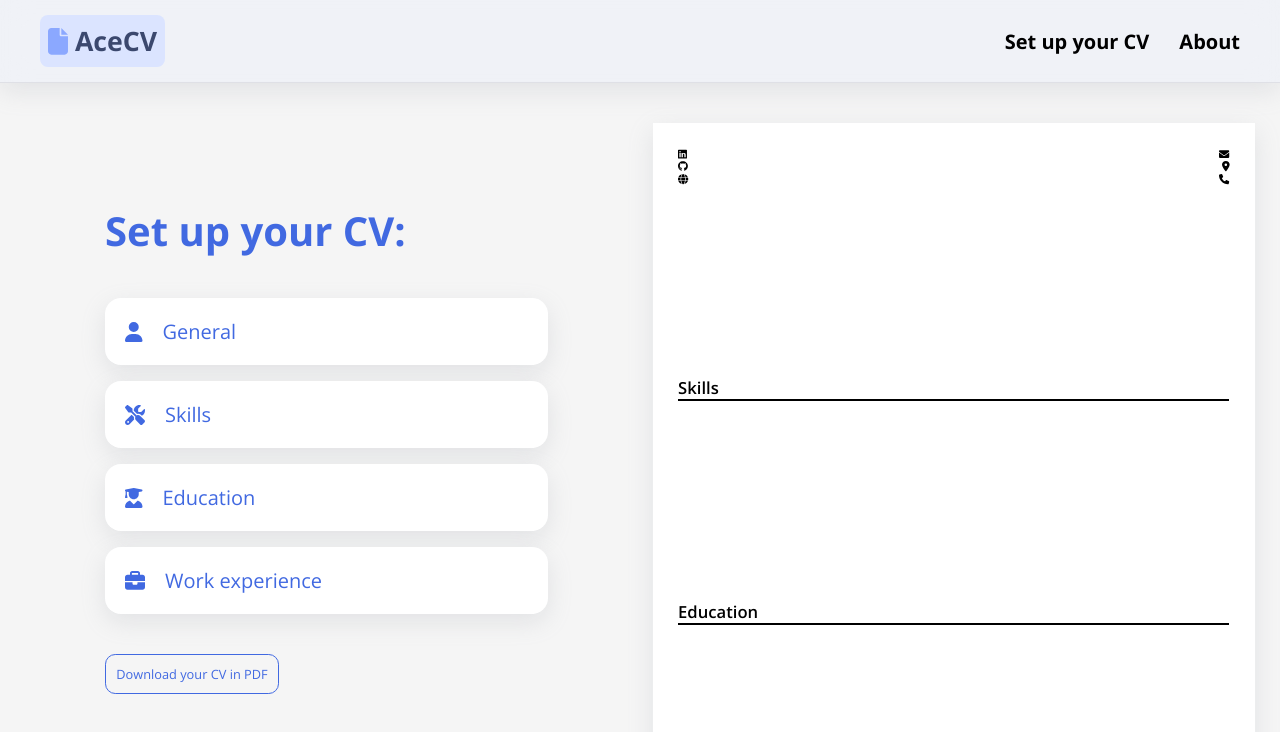
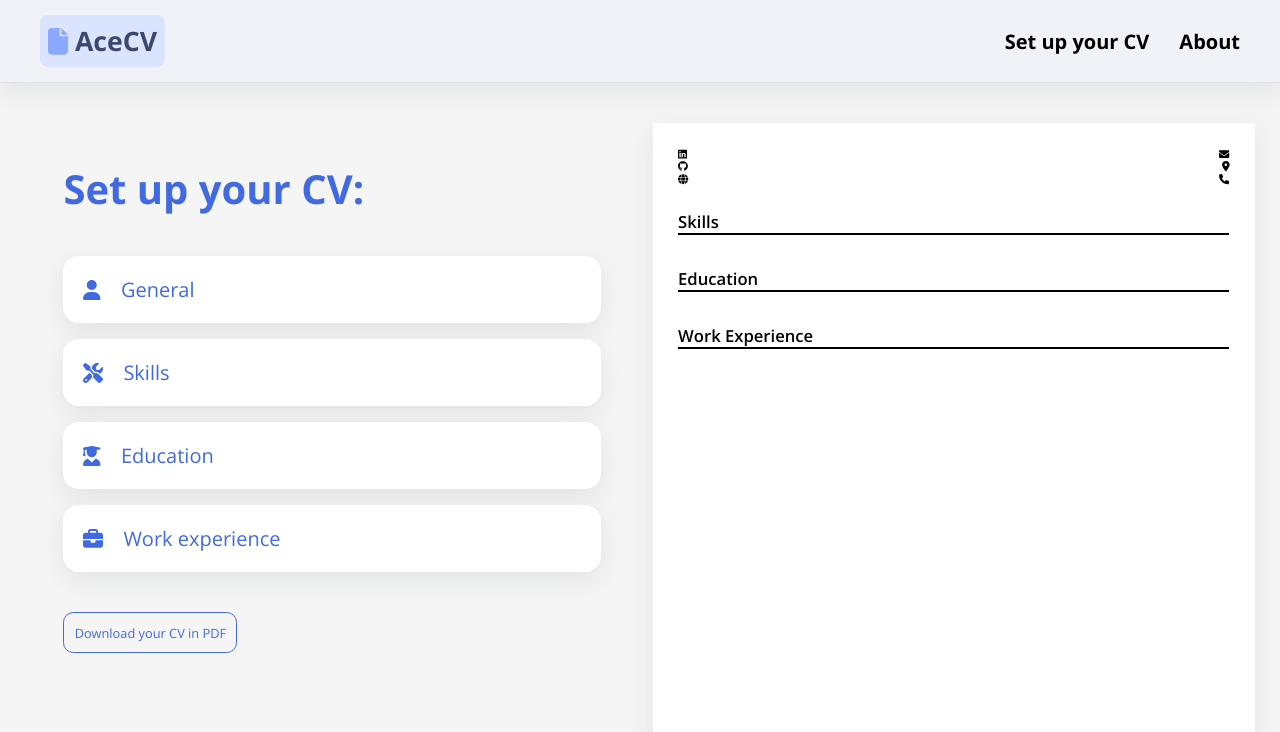
Before and after one commit to cherartem/cv-application, a React (Create React App) app: page / in a window 1280 px wide. Shown: the top 732 px of the page. Built offline with nearby package versions, Linux system fonts and the light colour scheme.

Commit message:
Bug fix: removing education and work form objects

```diff
--- a/package.json
+++ b/package.json
@@ -24,6 +24,7 @@
     "react-to-print": "^2.14.11",
     "react-zoom-pan-pinch": "^2.2.0",
     "uniqid": "^5.4.0",
+    "uuid": "^9.0.0",
     "web-vitals": "^2.1.4"
   },
   "scripts": {
--- a/src/components/RenderCreatePage/RenderCreatePage.jsx
+++ b/src/components/RenderCreatePage/RenderCreatePage.jsx
@@ -23,16 +23,7 @@ class RenderCreatePage extends Component {
         skillsList: '',
       },
       education: [],
-      workExperience: [
-        {
-          companyName: 'Twitter',
-          title: 'Senior Software Engineer',
-          started: 'October 2016',
-          finished: 'current',
-          location: 'San Francisco, CA',
-          description: 'Built and maintained application that scaled to 2M daily users, communicating with cross-functional teams regarding product and design'
-        }
-      ]
+      workExperience: []
     }
   }
 
--- a/src/components/RenderCreatePage/forms/EducationMenu.jsx
+++ b/src/components/RenderCreatePage/forms/EducationMenu.jsx
@@ -1,5 +1,6 @@
 import { Component } from "react";
 import { EducationComponent } from "./EducationComponent";
+import { v4 as uuidv4 } from 'uuid';
 
 export class EducationMenu extends Component {
   constructor(props) {
@@ -18,27 +19,27 @@ export class EducationMenu extends Component {
 
   newEdObj = () => {
     const educationRef = this.props.getState.education;
-    educationRef.push(this.edFactory());
+    educationRef.push({
+      ...this.edFactory(),
+      id: uuidv4()
+    });
     this.props.handleStateChange(this.props.getState, educationRef);
   }
 
   removeEdObj = (index) => {
     const educationRef = this.props.getState.education;
-    educationRef.splice(educationRef[index], 1);
+    educationRef.splice(index, 1);
     this.props.handleStateChange(this.props.getState, educationRef);
   }
 
   renderEdComponents = () => {
-    const result = [];
-    for (let i = 0; i < this.props.getState.education.length; i++) {
-      result.push(
-        <div key={i} className="ed-container">
-          <EducationComponent index={i} getState={this.props.getState.education[i]} handleStateChange={this.props.handleStateChange} />
-          <button onClick={this.removeEdObj}>Remove</button>
-        </div>
-      );
-    }
-    return result;
+    const educationRef = this.props.getState.education;
+    return educationRef.map((education, index) => (
+      <div key={education.id} className="ed-container">
+        <EducationComponent index={index} getState={education} handleStateChange={this.props.handleStateChange} />
+        <button onClick={() => this.removeEdObj(index)}>Remove</button>
+      </div>
+    ));
   }
 
   render() {
--- a/src/components/RenderCreatePage/forms/WorkExperienceMenu.jsx
+++ b/src/components/RenderCreatePage/forms/WorkExperienceMenu.jsx
@@ -1,5 +1,6 @@
 import { Component } from "react";
 import { WorkComponent } from "./WorkComponent";
+import { v4 as uuidv4 } from 'uuid';
 
 export class WorkExperienceMenu extends Component {
   constructor(props) {
@@ -19,27 +20,27 @@ export class WorkExperienceMenu extends Component {
 
   newWorkObj = () => {
     const workRef = this.props.getState.workExperience;
-    workRef.push(this.workFactory());
+    workRef.push({
+      ...this.workFactory(),
+      id: uuidv4()
+    });
     this.props.handleStateChange(this.props.getState, workRef);
   }
 
   removeWorkObj = (index) => {
     const workRef = this.props.getState.workExperience;
-    workRef.splice(workRef[index], 1);
+    workRef.splice(index, 1);
     this.props.handleStateChange(this.props.getState, workRef);
   }
 
   renderWorkComponents = () => {
-    const result = [];
-    for (let i = 0; i < this.props.getState.workExperience.length; i++) {
-      result.push(
-        <div key={i} className="work-container">
-          <WorkComponent index={i} getState={this.props.getState.workExperience[i]} handleStateChange={this.props.handleStateChange} />
-          <button onClick={this.removeWorkObj}>Remove</button>
-        </div>
-      );
-    }
-    return result;
+    const workExperienceRef = this.props.getState.workExperience;
+    return workExperienceRef.map((work, index) => (
+      <div key={work.id} className="work-container">
+        <WorkComponent index={index} getState={work} handleStateChange={this.props.handleStateChange} />
+        <button onClick={() => this.removeWorkObj(index)}>Remove</button>
+      </div>
+    ));
   }
 
   render() {
--- a/src/components/RenderCreatePage/styles/styles.css
+++ b/src/components/RenderCreatePage/styles/styles.css
@@ -23,8 +23,8 @@
   padding: 2vw;
   display: flex;
   flex-direction: column;
-  justify-content: space-between;
-  gap: 1vw;
+  justify-content: flex-start;
+  gap: 2vw;
 }
 
 .showcase-general {
@@ -169,26 +169,28 @@ p#w-title {
   font-size: 0.9vw;
 }
 
+.content {
+  position: relative;
+}
+
 .form-container {
-  width: 100%;
+  position: fixed;
+  width: 48vw;
   height: 100%;
-  position: relative;
   display: flex;
   align-items: flex-start;
 }
 
 .form-content {
-  position: -webkit-sticky;
-  position: sticky;
   height: 85vh;
   width: 100%;
-  top: 11vh;
   display: flex;
   justify-content: flex-start;
   align-items: flex-start;
   flex-direction: column;
-  padding: 10vh;
+  padding: 3vw;
   gap: 5vh;
+  overflow-y: auto;
 }
 
 .form-content h1 {
--- a/src/components/RenderCreatePage/styles/styles.scss
+++ b/src/components/RenderCreatePage/styles/styles.scss
@@ -22,8 +22,8 @@
   padding: 2vw;
   display: flex;
   flex-direction: column;
-  justify-content: space-between;
-  gap: 1vw;
+  justify-content: flex-start;
+  gap: 2vw;
 }
 
 .showcase-general {
@@ -168,25 +168,28 @@ p#w-title {
   font-size: .9vw;
 }
 
+.content {
+  position: relative;
+}
+
 .form-container {
-  width: 100%;
+  position: fixed;
+  width: 48vw;
   height: 100%;
-  position: relative;
   display: flex;
   align-items: flex-start;
 }
 
 .form-content {
-  position: sticky;
   height: 85vh;
   width: 100%;
-  top: 11vh;
   display: flex;
   justify-content: flex-start;
   align-items: flex-start;
   flex-direction: column;
-  padding: 10vh;
+  padding: 3vw;
   gap: 5vh;
+  overflow-y: auto;
 }
 
 .form-content h1 {
```
Also changed, not shown: 2 other files (tests, documents, lock files or other folders).
